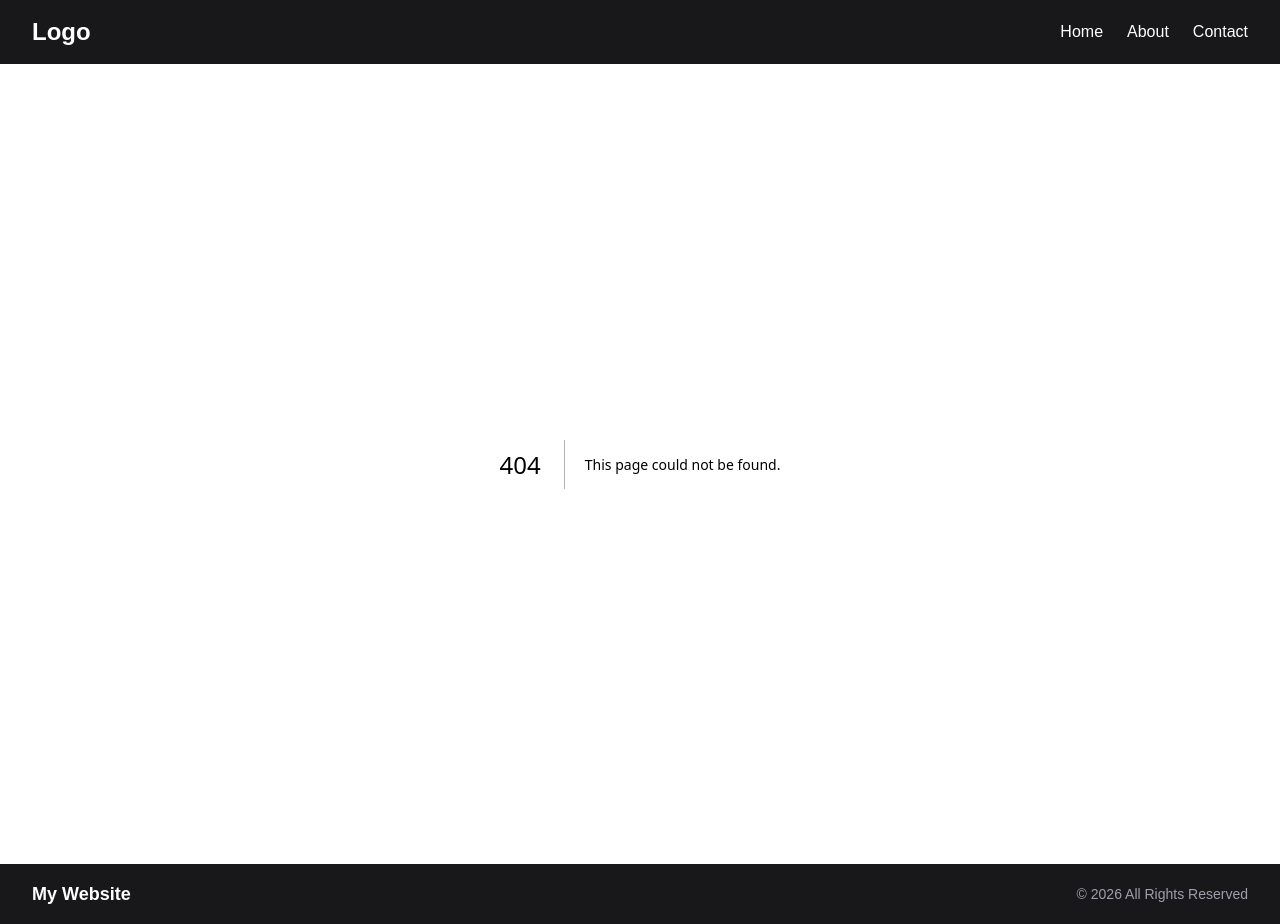
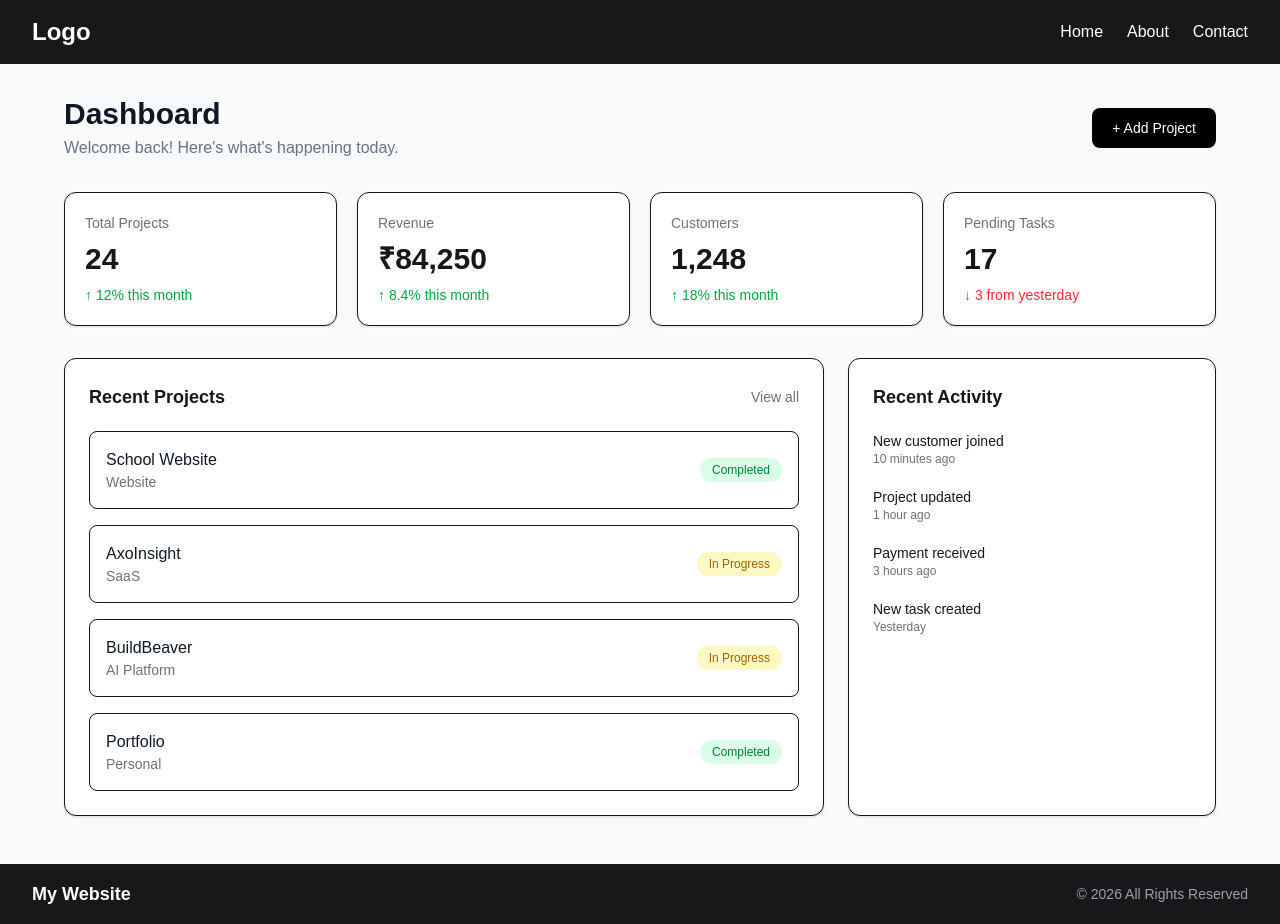
Before and after one commit to harshaggarwal04/testing-repo, a Next.js app: page /demo-route in a window 1280 px wide. Before the commit this address had no page. Built offline with nearby package versions, Linux system fonts and the light colour scheme.

Commit message:
Created the demo page

```diff
--- /dev/null
+++ b/app/demo-route/page.tsx
@@ -0,0 +1,122 @@
+export default function DemoPage() {
+  return (
+    <main className="min-h-screen bg-gray-50 p-8">
+      <div className="mx-auto max-w-6xl">
+
+        {/* Header */}
+        <div className="mb-8 flex items-center justify-between">
+          <div>
+            <h1 className="text-3xl font-bold text-gray-900">
+              Dashboard
+            </h1>
+            <p className="mt-1 text-gray-500">
+              Welcome back! Here's what's happening today.
+            </p>
+          </div>
+
+          <button className="rounded-lg bg-black px-5 py-2.5 text-sm font-medium text-white hover:bg-gray-800">
+            + Add Project
+          </button>
+        </div>
+
+        {/* Stats */}
+        <div className="mb-8 grid gap-5 sm:grid-cols-2 lg:grid-cols-4">
+          <div className="rounded-xl border bg-white p-5 shadow-sm">
+            <p className="text-sm text-gray-500">Total Projects</p>
+            <h2 className="mt-2 text-3xl font-bold">24</h2>
+            <p className="mt-2 text-sm text-green-600">↑ 12% this month</p>
+          </div>
+
+          <div className="rounded-xl border bg-white p-5 shadow-sm">
+            <p className="text-sm text-gray-500">Revenue</p>
+            <h2 className="mt-2 text-3xl font-bold">₹84,250</h2>
+            <p className="mt-2 text-sm text-green-600">↑ 8.4% this month</p>
+          </div>
+
+          <div className="rounded-xl border bg-white p-5 shadow-sm">
+            <p className="text-sm text-gray-500">Customers</p>
+            <h2 className="mt-2 text-3xl font-bold">1,248</h2>
+            <p className="mt-2 text-sm text-green-600">↑ 18% this month</p>
+          </div>
+
+          <div className="rounded-xl border bg-white p-5 shadow-sm">
+            <p className="text-sm text-gray-500">Pending Tasks</p>
+            <h2 className="mt-2 text-3xl font-bold">17</h2>
+            <p className="mt-2 text-sm text-red-500">↓ 3 from yesterday</p>
+          </div>
+        </div>
+
+        {/* Content */}
+        <div className="grid gap-6 lg:grid-cols-3">
+
+          {/* Recent Projects */}
+          <div className="rounded-xl border bg-white p-6 shadow-sm lg:col-span-2">
+            <div className="mb-5 flex items-center justify-between">
+              <h2 className="text-lg font-semibold">Recent Projects</h2>
+              <button className="text-sm text-gray-500 hover:text-black">
+                View all
+              </button>
+            </div>
+
+            <div className="space-y-4">
+              {[
+                ["School Website", "Website", "Completed"],
+                ["AxoInsight", "SaaS", "In Progress"],
+                ["BuildBeaver", "AI Platform", "In Progress"],
+                ["Portfolio", "Personal", "Completed"],
+              ].map(([name, type, status]) => (
+                <div
+                  key={name}
+                  className="flex items-center justify-between rounded-lg border p-4"
+                >
+                  <div>
+                    <h3 className="font-medium text-gray-900">{name}</h3>
+                    <p className="text-sm text-gray-500">{type}</p>
+                  </div>
+
+                  <span
+                    className={`rounded-full px-3 py-1 text-xs font-medium ${
+                      status === "Completed"
+                        ? "bg-green-100 text-green-700"
+                        : "bg-yellow-100 text-yellow-700"
+                    }`}
+                  >
+                    {status}
+                  </span>
+                </div>
+              ))}
+            </div>
+          </div>
+
+          {/* Activity */}
+          <div className="rounded-xl border bg-white p-6 shadow-sm">
+            <h2 className="mb-5 text-lg font-semibold">Recent Activity</h2>
+
+            <div className="space-y-5">
+              <div>
+                <p className="text-sm font-medium">New customer joined</p>
+                <p className="text-xs text-gray-500">10 minutes ago</p>
+              </div>
+
+              <div>
+                <p className="text-sm font-medium">Project updated</p>
+                <p className="text-xs text-gray-500">1 hour ago</p>
+              </div>
+
+              <div>
+                <p className="text-sm font-medium">Payment received</p>
+                <p className="text-xs text-gray-500">3 hours ago</p>
+              </div>
+
+              <div>
+                <p className="text-sm font-medium">New task created</p>
+                <p className="text-xs text-gray-500">Yesterday</p>
+              </div>
+            </div>
+          </div>
+        </div>
+
+      </div>
+    </main>
+  );
+}
```
